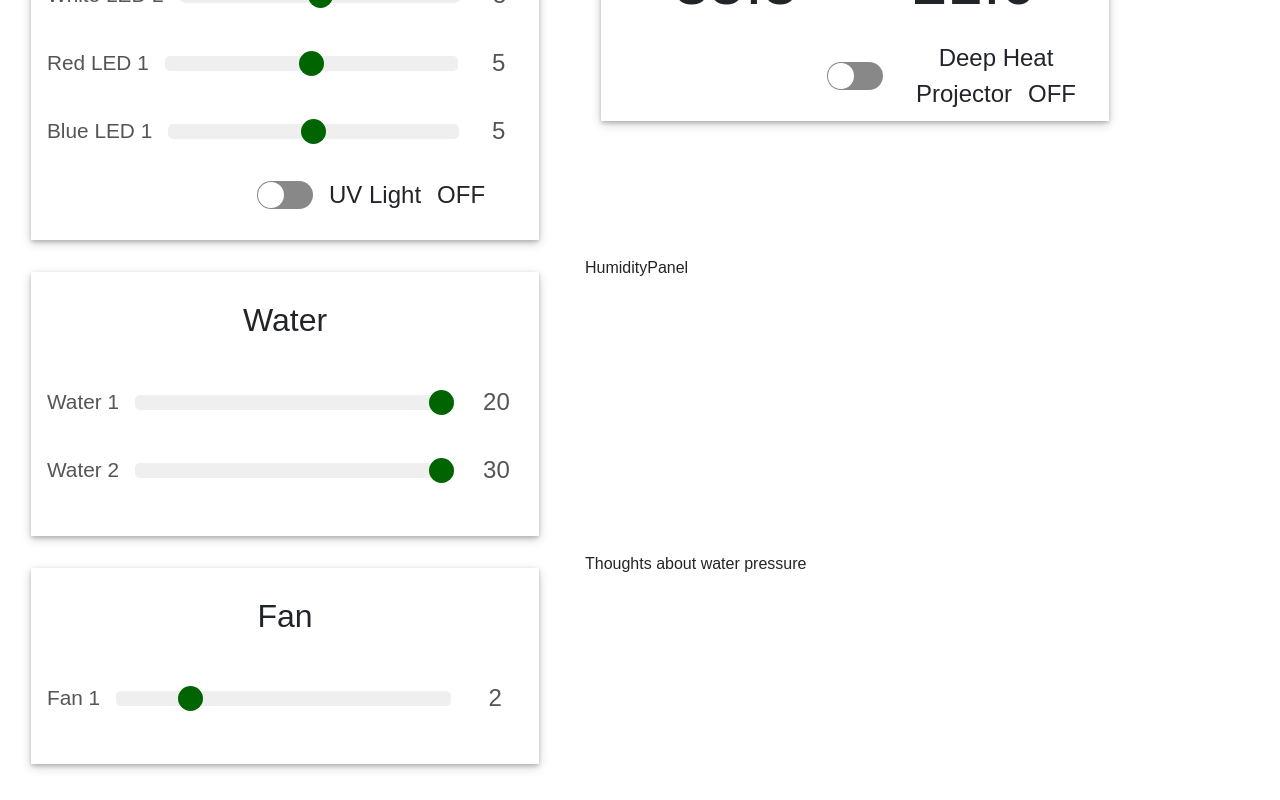
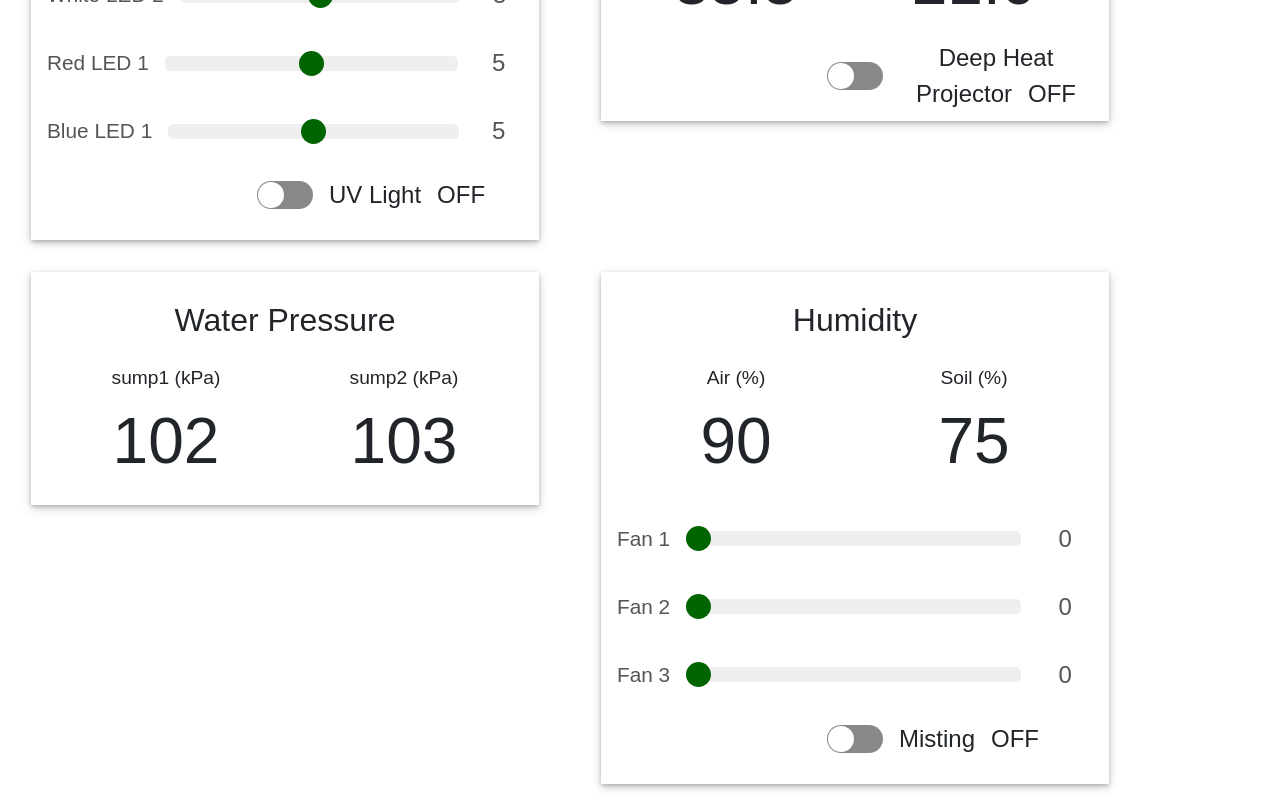
Before and after one commit to umerhasan17/lifehab, a React (Create React App) app: page / in a window 1280 px wide. Shown: the part 283-1083 px from the top of the page. Built offline with nearby package versions, Linux system fonts and the light colour scheme.

Commit message:
Create humidity panel

```diff
--- a/src/App.js
+++ b/src/App.js
@@ -10,6 +10,7 @@ import Card from './components/Card/Card';
 import LightingPanel from './components/LightingPanel/LightingPanel';
 import TemperaturePanel from './components/TemperaturePanel/TemperaturePanel';
 import HumidityPanel from './components/HumidityPanel/HumidityPanel';
+import WaterPanel from './components/WaterPanel/WaterPanel';
 
 import './components/CardContainer/CardContainer.css';
 
@@ -46,28 +47,17 @@ class App extends React.Component {
             <Row>
               <Col>
                 <LightingPanel />
-                {/* <Card title='Light' max={100} sliders={{'Light 1' : 0, 'Light 2' : 50, 'Light 3' : 100}}/> */}
               </Col>
               <Col>
                 <TemperaturePanel />
-                {/* <Card title='Temperature' max={50} sliders={{'Temp 1':20, 'Temp 2': 30, 'Temp 3': 25}}/>  */}
               </Col>
             </Row>
             <Row>
               <Col>
-                <Card title='Water' max={40} sliders={{'Water 1':20, 'Water 2': 30}}/>
+                <WaterPanel />
               </Col>
               <Col>
                 <HumidityPanel />
-                {/* <Card title='Humidity' max={100} sliders={{'Humidity 1': 90}} /> */}
-              </Col>
-            </Row>
-            <Row>
-              <Col>
-                <Card title='Fan' max={3} sliders={{'Fan 1':2}}/>
-              </Col>
-              <Col>
-                <p>Thoughts about water pressure</p>
               </Col>
             </Row>
           </Container>
--- a/src/components/HumidityPanel/HumidityPanel.js
+++ b/src/components/HumidityPanel/HumidityPanel.js
@@ -2,10 +2,52 @@ import React from 'react';
 import '../Card/Card.css';
 import Slider from '../Slider/Slider';
 import OnOffSwitch from '../Switch/Switch';
+import Container from 'react-bootstrap/Container';
+import Row from 'react-bootstrap/Row';
+import Col from 'react-bootstrap/Col';
+import SensorReading from '../SensorReading/SensorReading';
 
 export default class HumidityPanel extends React.Component {
+    state = {
+        title: "Humidity",
+        fans: 3,
+        max: 3,
+    }
+
+    createSliders() {
+        // create whites
+        let slidersJsx = [];
+        for (let i = 0; i < this.state.fans; i ++) {
+            slidersJsx.push(this.createSlider("Fan", i));
+        }
+        return slidersJsx;
+    }
+
+    createSlider(colour, number) {
+        return (
+            <Slider max={this.state.max} label={`${colour} ${number + 1}`} value={0}/>
+        )
+    }
 
     render() {
-        return(<div>HumidityPanel</div>);
+        return (
+            <div className='card-container'>
+                <div className='card-title'>{this.state.title}</div>
+                <Container>
+                    <Row>
+                        <Col>
+                            <SensorReading label="Air (%)" value="90"/>
+                        </Col>
+                        <Col>
+                            <SensorReading label="Soil (%)" value="75"/>
+                        </Col>
+                    </Row>
+                </Container>
+                <div className='sliders'>
+                    {this.createSliders()}
+                    <OnOffSwitch label={"Misting"} />
+                </div>
+            </div>
+        )
     }
 }
```
